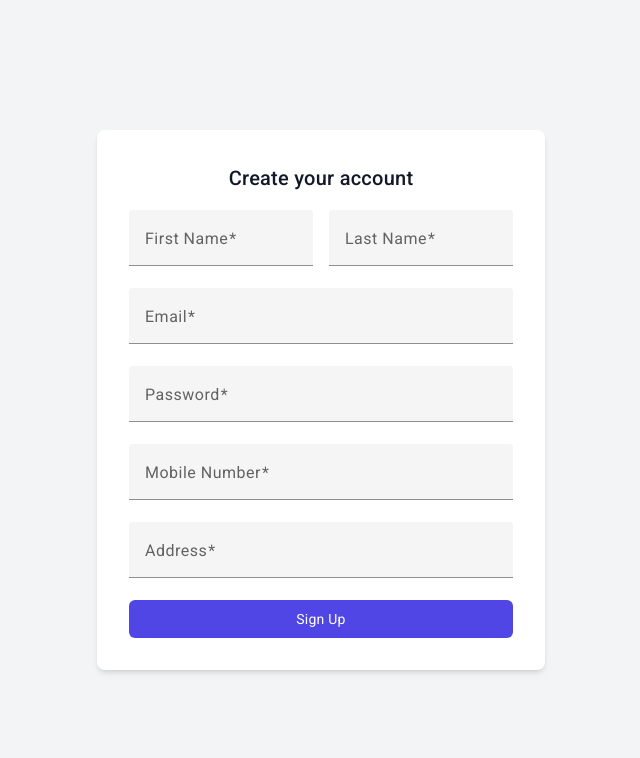
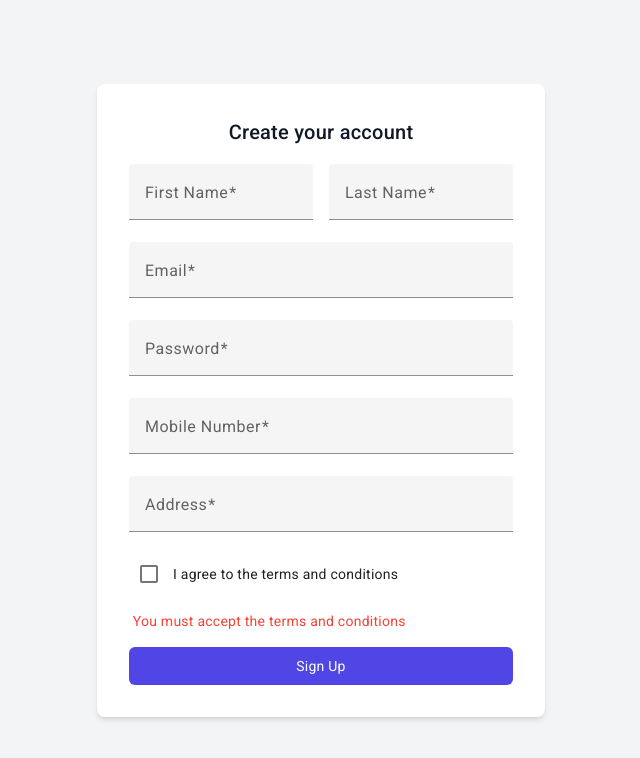
Before and after one commit to Kishan9870/invoice-logic, an Angular app: page /signup in a window 1280 px wide. Shown: the top 758 px of the page, without its empty margins (319-959 px from the left). Built offline with nearby package versions, Linux system fonts and the light colour scheme.

Commit message:
updated accept terms and condition

```diff
--- a/db.json
+++ b/db.json
@@ -62,6 +62,16 @@
       "password": "test@1234",
       "mobileNumber": "9998887776",
       "address": "Test addres 123"
+    },
+    {
+      "id": "e4ad",
+      "firstName": "Test",
+      "lastName": "Test",
+      "email": "test@gmail.com",
+      "password": "Test@123",
+      "mobileNumber": "7778889910",
+      "address": "Test address",
+      "terms": true
     }
   ]
 }
--- a/src/app/core/models/user/user.ts
+++ b/src/app/core/models/user/user.ts
@@ -5,9 +5,6 @@ export interface User {
   mobileNumber?: string;
   firstName?: string;
   lastName?: string;
-  companyName?: string;
-  role?: string;
   address?: string;
-  country?: string;
   terms?: boolean;
 }
--- a/src/app/modules/auth/signup/signup.component.html
+++ b/src/app/modules/auth/signup/signup.component.html
@@ -107,6 +107,15 @@
         </mat-error>
       </mat-form-field>
 
+      <div class="terms mb-4">
+        <mat-checkbox formControlName="terms" class="mb-4">
+          I agree to the terms and conditions
+        </mat-checkbox>
+        <mat-error *ngIf="signupForm.get('terms')?.hasError('required')">
+          You must accept the terms and conditions
+        </mat-error>
+      </div>
+
       <div>
         <button
           type="submit"
--- a/src/app/modules/auth/signup/signup.component.ts
+++ b/src/app/modules/auth/signup/signup.component.ts
@@ -11,6 +11,7 @@ import { MatOptionModule } from '@angular/material/core';
 import { ReactiveFormsModule, FormsModule } from '@angular/forms';
 import { strongPassword } from '../../../core/validators/password-strength';
 import { CommonModule } from '@angular/common';
+import { MatCheckboxModule } from '@angular/material/checkbox';
 
 @Component({
   selector: 'app-signup',
@@ -21,10 +22,9 @@ import { CommonModule } from '@angular/common';
     MatButtonModule,
     FormsModule,
     ReactiveFormsModule,
-    // FormBuilder,
-    // FormGroup,
     MatOptionModule,
     CommonModule,
+    MatCheckboxModule,
   ],
   templateUrl: './signup.component.html',
   styleUrl: './signup.component.scss',
@@ -47,6 +47,7 @@ export class SignupComponent {
       ],
       mobileNumber: ['', [Validators.required, Validators.pattern('^[0-9]+$')]],
       address: ['', Validators.required],
+      terms: [false, Validators.requiredTrue],
     });
   }
 
```
